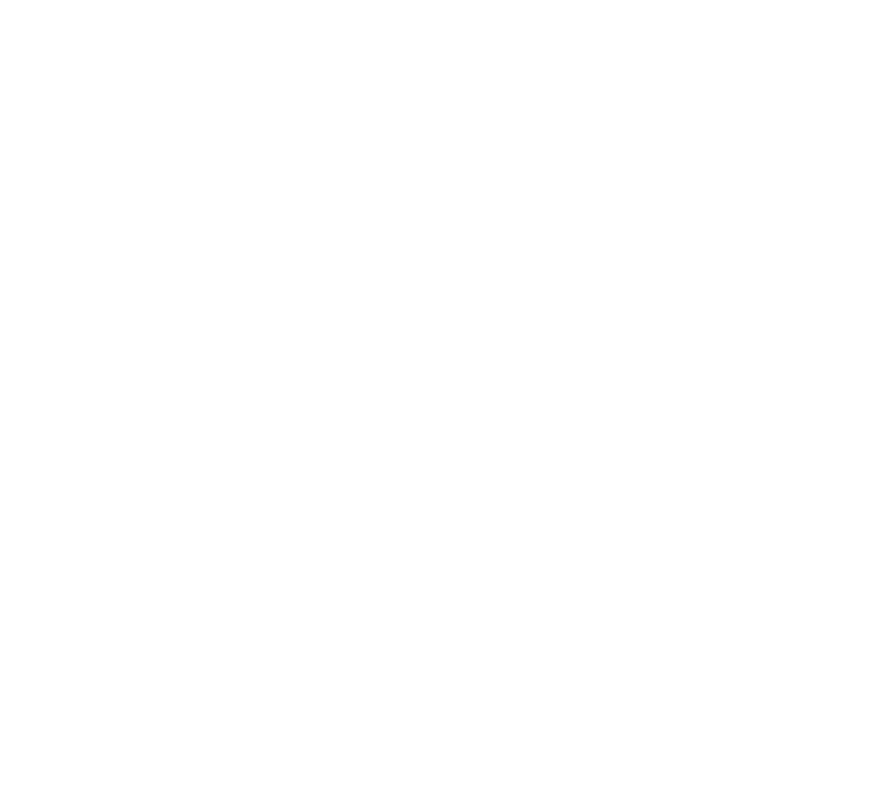
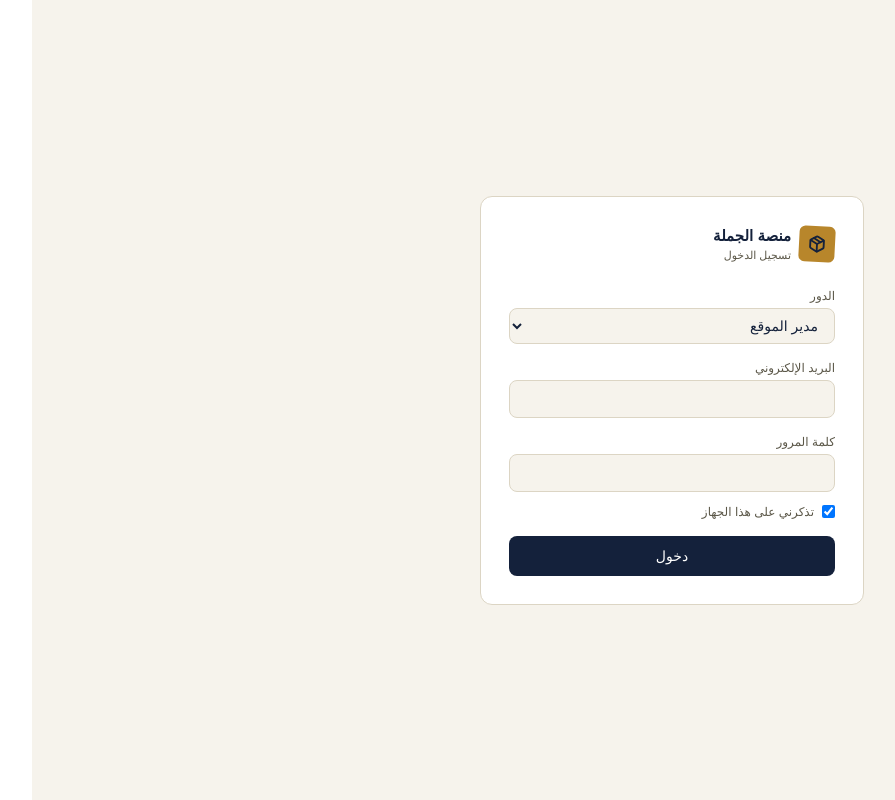
Before and after one commit to abohssan555-dot/wholesale-p2p, a React (Vite) app: page /login in a window 1280 px wide. Before the commit this address had no page. Shown: the whole page, without its empty margins (57-952 px from the left). Built offline with nearby package versions, Linux system fonts and the light colour scheme.

Commit message:
Add Login route to main.jsx

```diff
--- a/src/main.jsx
+++ b/src/main.jsx
@@ -5,6 +5,7 @@ import ManagerDashboard from "./ManagerDashboard.jsx";
 import OnboardingFlow from "./OnboardingFlow.jsx";
 import IndividualCustomer from "./IndividualCustomer.jsx";
 import Landing from "./Landing.jsx";
+import Login from "./Login.jsx";
 import "./index.css";
 
 ReactDOM.createRoot(document.getElementById("root")).render(
@@ -12,6 +13,7 @@ ReactDOM.createRoot(document.getElementById("root")).render(
     <BrowserRouter>
       <Routes>
         <Route path="/" element={<Landing />} />
+        <Route path="/login" element={<Login />} />
         <Route path="/admin" element={<ManagerDashboard />} />
         <Route
           path="/trader"
```
